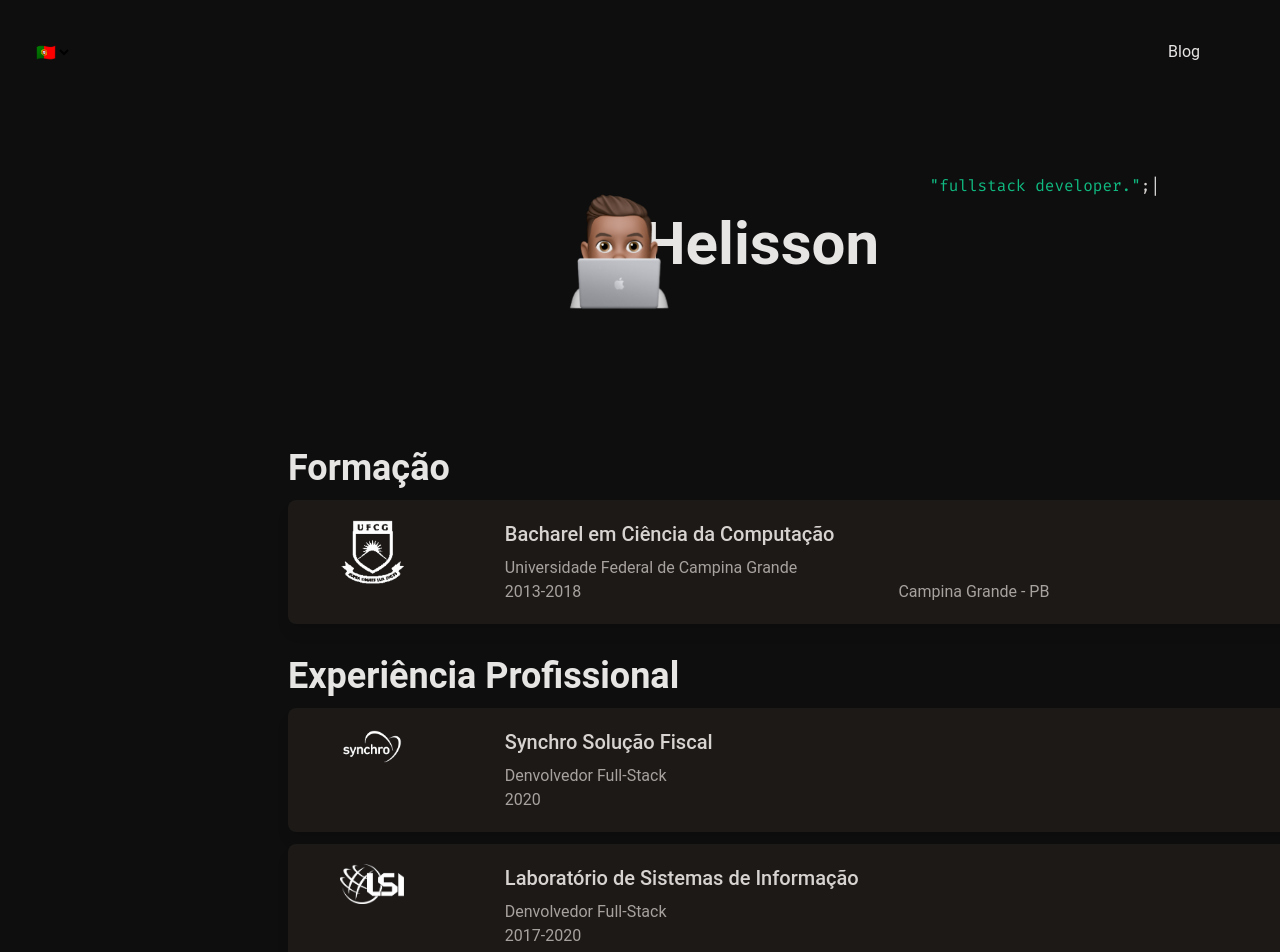
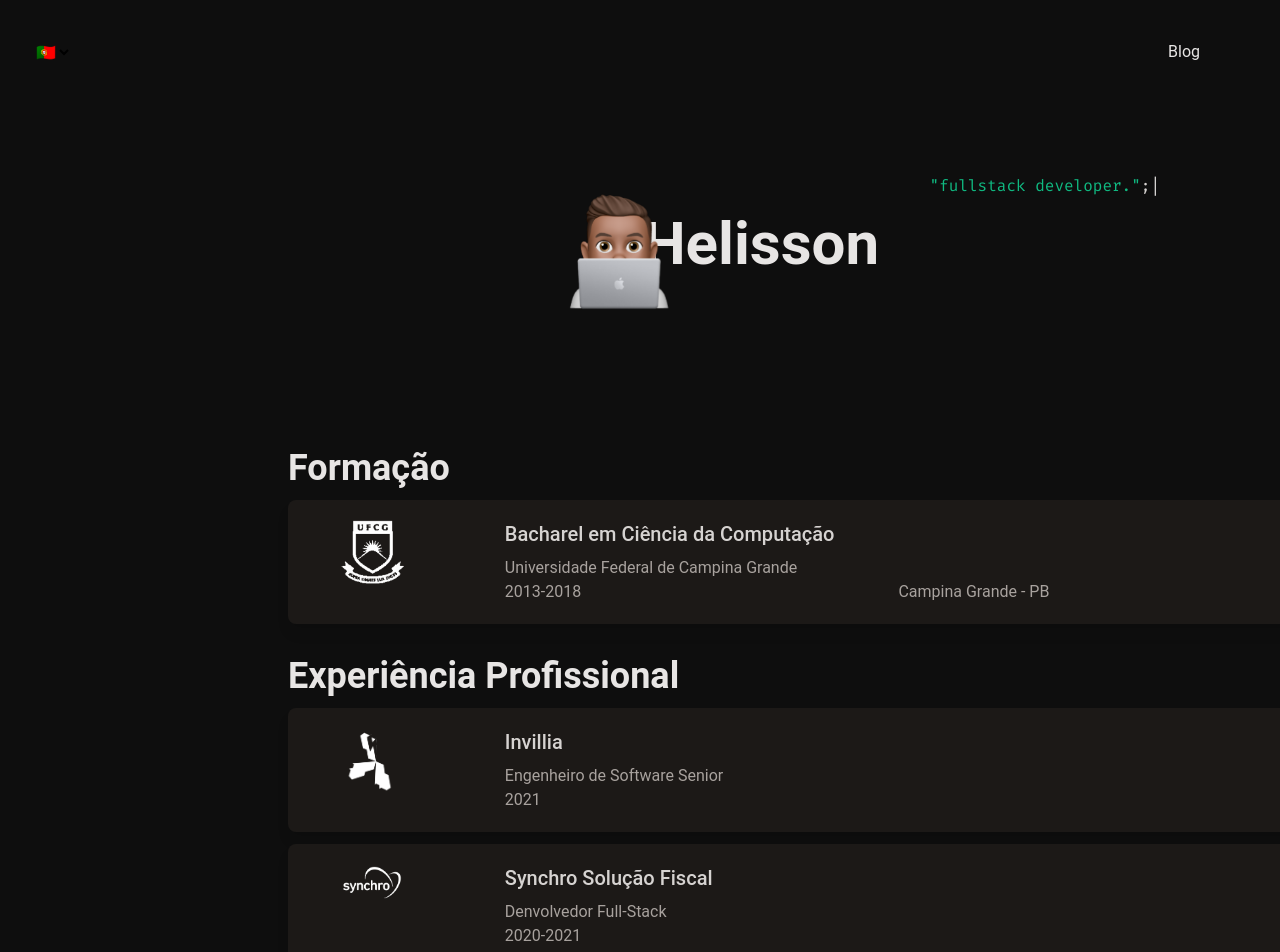
Before and after one commit to helissonnas/home, a React (Create React App) app: page / in a window 1280 px wide. Shown: the top 952 px of the page. Built offline with nearby package versions, Linux system fonts and the light colour scheme.

Commit message:
esperiencias

```diff
--- a/src/components/EducationCard.js
+++ b/src/components/EducationCard.js
@@ -20,7 +20,7 @@ function EducationCard(props) {
       </Card>
 
       {showModal &&
-        <Modal title={edu.degree} language={props.language} icon={'formacao.png'} description={edu.place} onClose={() => setShowModal(false)}>
+        <Modal title={edu.degree} language={props.language} icon={'formacao.png'} onClose={() => setShowModal(false)}>
           <div className="relative p-6 ml-11 flex-auto text-gray-600 text-right">
             {`${edu.entity} | ${props.period[0]} - ${props.period[1]}`}
           </div>
--- a/src/components/ExperienceCard.js
+++ b/src/components/ExperienceCard.js
@@ -1,9 +1,15 @@
+import { useState } from 'react';
 import Card from './Card';
+import Modal from './Modal';
 
 function ExperienceCard(props) {
   const comp = props[props.language];
+
+  const [showModal, setShowModal] = useState(false);
+
   return (
-    <Card logo={props.logo} onClick={props.onClick} title={comp.company}>
+    <>
+      <Card logo={props.logo} onClick={() => setShowModal(true)} title={comp.company}>
           <div className="gray-500">
             {comp.role}
           </div>
@@ -11,6 +17,20 @@ function ExperienceCard(props) {
             <div>{props.period[0]}{props.period[1] && `-${props.period[1]}`}</div>
           </div>
       </Card>
+
+      {showModal &&
+        <Modal title={comp.role} language={props.language} icon={'experiencia.png'} onClose={() => setShowModal(false)}>
+          <div className="relative p-6 ml-11 flex-auto text-gray-600 text-right">
+             {comp.company} | {props.period[0]}{props.period[1] && `-${props.period[1]}`}
+          </div>
+          <div className="relative p-6 ml-11 flex-auto">
+
+            <p className="text-gray-300 text-lg leading-relaxed text-justify">
+              {comp.description}
+            </p>
+          </div>
+        </Modal>}
+    </>
   );
 }
 
--- a/src/data/store.js
+++ b/src/data/store.js
@@ -22,15 +22,31 @@ export default {
   ],
   experience: [
     {
+      logo: 'invillia.png',
+      period: [2021],
+      pt: {
+        company: 'Invillia',
+        role: 'Engenheiro de Software Senior',
+        description: 'Atuo desenvolvendo e evoluindo aplicações server-side para maior eficiência na avaliação de novos clientes em um grande sistema de pagamentos.'
+      },
+      en: {
+        company: 'Invillia',
+        role: 'Senior Software Engineer',
+        description: 'I work developing and evolving server-side applications for greater efficiency in evaluating new customers in a large payment system.'
+      }
+    },
+    {
       logo: 'synchro-logo.png',
-      period: [2020],
+      period: [2020, 2021],
       pt: {
         company: 'Synchro Solução Fiscal',
         role: 'Denvolvedor Full-Stack',
+        description: 'Atuei utilizando a tecnologia para simplificar o dia-a-dia das empresas no comprimento de obrigações fiscais, poupando tempo e garantindo o compliance em cada operação realizada.'
       },
       en: {
         company: 'Synchro Fiscal Solutions',
         role: 'Full-Stack Software Engineer',
+        description: 'I\'ve worked evolving a high availability web system to deliver fiscal compliance to companies working below the Brazilian tax law.'
       }
     },
     {
@@ -38,11 +54,13 @@ export default {
       period: [2017, 2020],
       pt: {
         company: 'Laboratório de Sistemas de Informação',
-        role: 'Denvolvedor Full-Stack',
+        role: 'Desenvolvedor Full-Stack',
+        description: 'Trabalhei na melhoria da usabilidade e confiabilidade dos sistemas de gerenciamento de regras fiscais internas, conduzindo uma reimplementação completa do front-end e migrando o back-end para a tecnologia de nuvem nativa.'
       },
       en: {
         company: 'Information Systems Laboratory',
         role: 'Full-Stack Software Engineer',
+        description: 'Worked on improving customer usability and reliability of internal tax rule management systems by conducting a complete re-implementation of the frontend and migrating the backend to native cloud technology.'
       }
     }
   ],
```
Also changed, not shown: src/assets/icons/invillia.png (added). Lines whose indentation alone changed are shown as unchanged.
